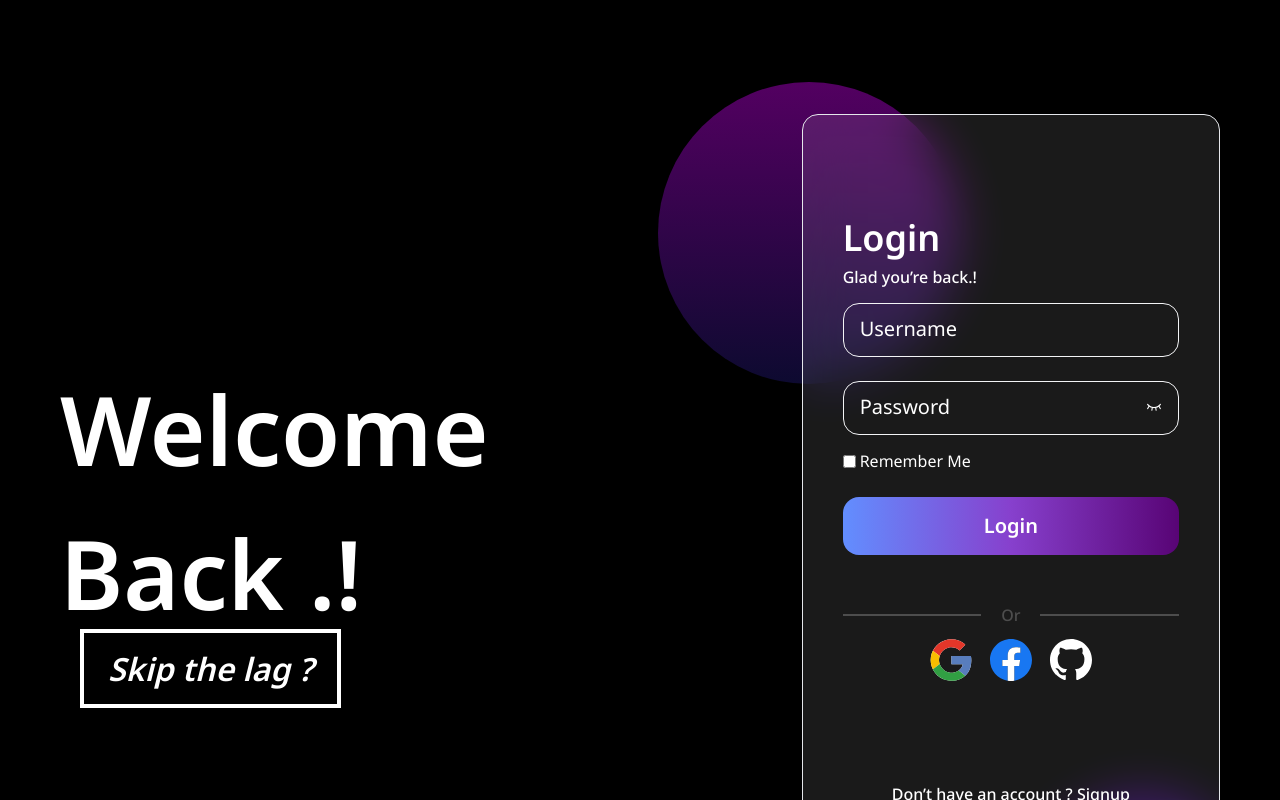
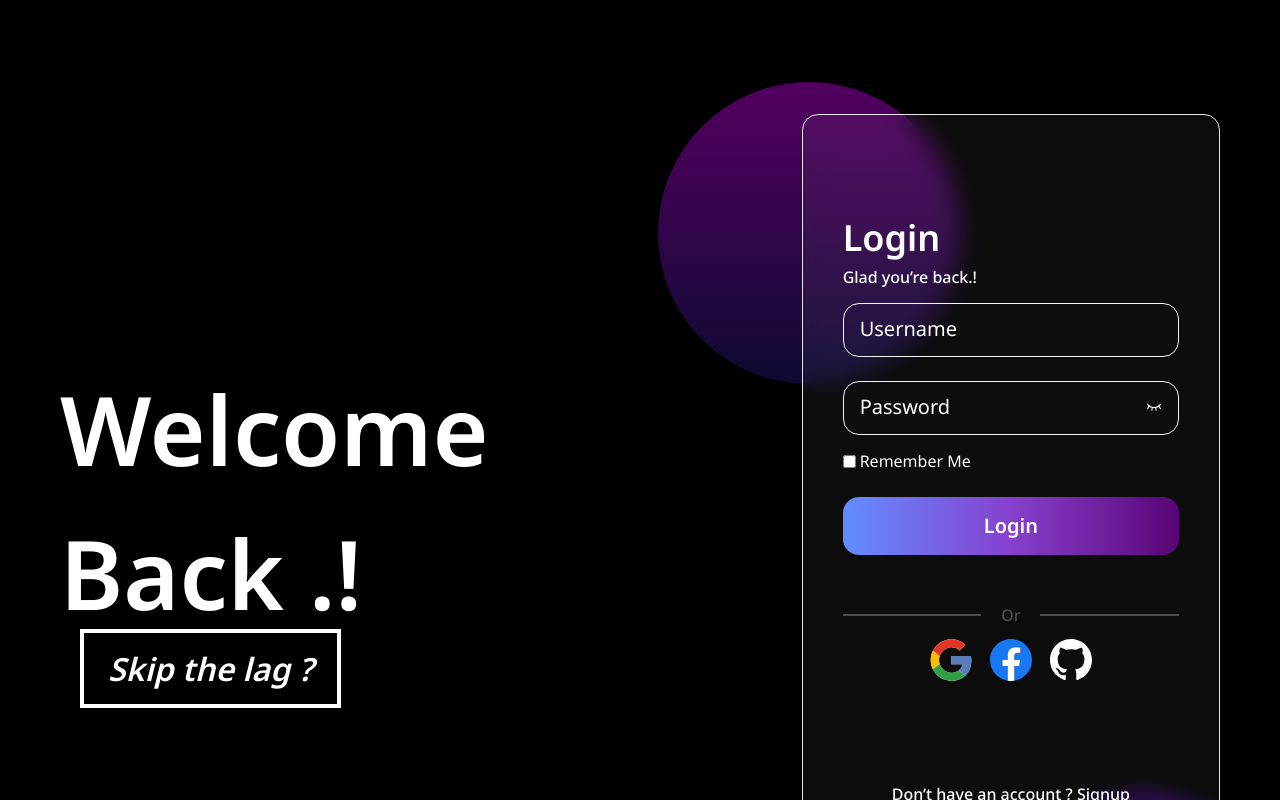
Before and after one commit to anangyoga/login-dark, a React (Vite) app: page / in a window 1280 px wide. Shown: the top 800 px of the page. Built offline with nearby package versions, Linux system fonts and the light colour scheme; a web font is replaced by a local one.

Commit message:
fix: transparent glass

```diff
--- a/src/App.jsx
+++ b/src/App.jsx
@@ -20,7 +20,7 @@ const App = () => {
         <div className="w-[480px] relative">
           <ElipseTopIcon className="absolute -top-8 -left-36" />
           <ElipseRightIcon className="absolute -bottom-20 -right-9" />
-          <div className="border border-gray-200 rounded-2xl bg-white bg-opacity-10 backdrop-blur-xl px-10 py-24 text-white flex flex-col gap-12">
+          <div className="border border-gray-200 rounded-2xl bg-white bg-opacity-5 backdrop-blur-md px-10 py-24 text-white flex flex-col gap-12">
             <div className=" flex flex-col gap-[14px]">
               <div>
                 <h3 className="text-4xl leading-normal font-semibold">Login</h3>
```
